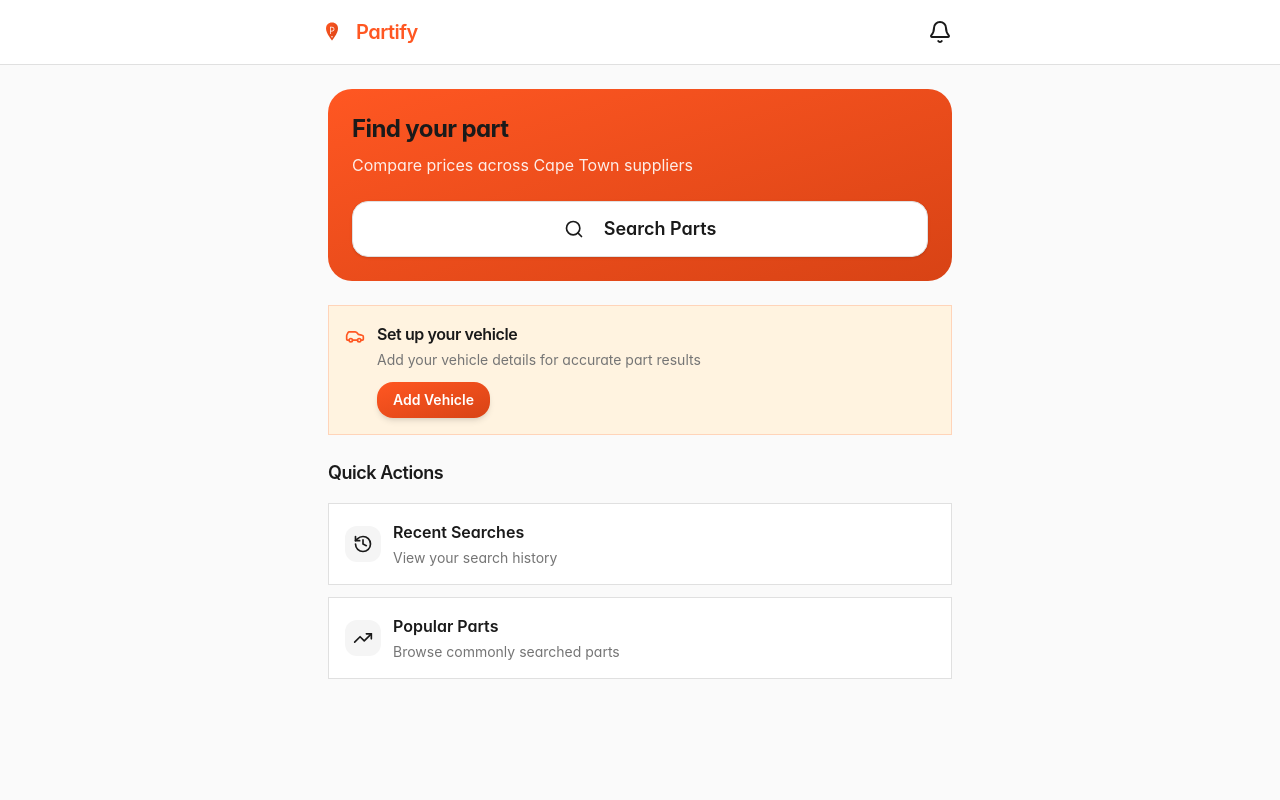
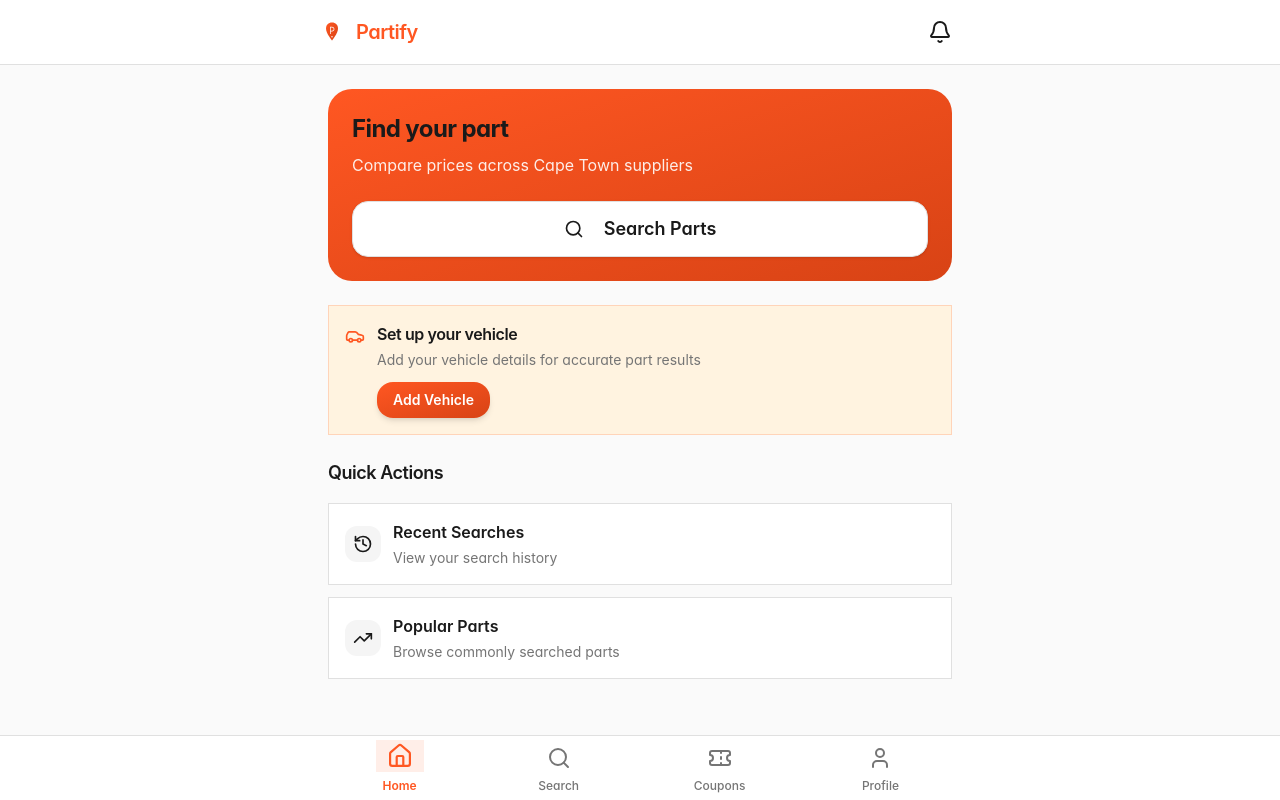
Before and after one commit to CTCONTECH/Partify, a Next.js app: page /client/home in a window 1280 px wide. Built offline with nearby package versions, Linux system fonts and the light colour scheme; no server answers.

Commit message:
Restore client bottom nav on desktop

```diff
--- a/src/components/BottomNav.tsx
+++ b/src/components/BottomNav.tsx
@@ -120,7 +120,7 @@ export function BottomNav({ role }: BottomNavProps) {
         </aside>
       )}
 
-      <nav className="fixed bottom-0 left-0 right-0 bg-[var(--card)] border-t border-[var(--border)] safe-area-inset-bottom xl:hidden">
+      <nav className={`fixed bottom-0 left-0 right-0 bg-[var(--card)] border-t border-[var(--border)] safe-area-inset-bottom ${role === 'supplier' ? 'xl:hidden' : ''}`}>
         <div className="flex items-center justify-around h-16 max-w-2xl mx-auto px-4">
         {items.map((item) => {
           const Icon = item.icon;
```
